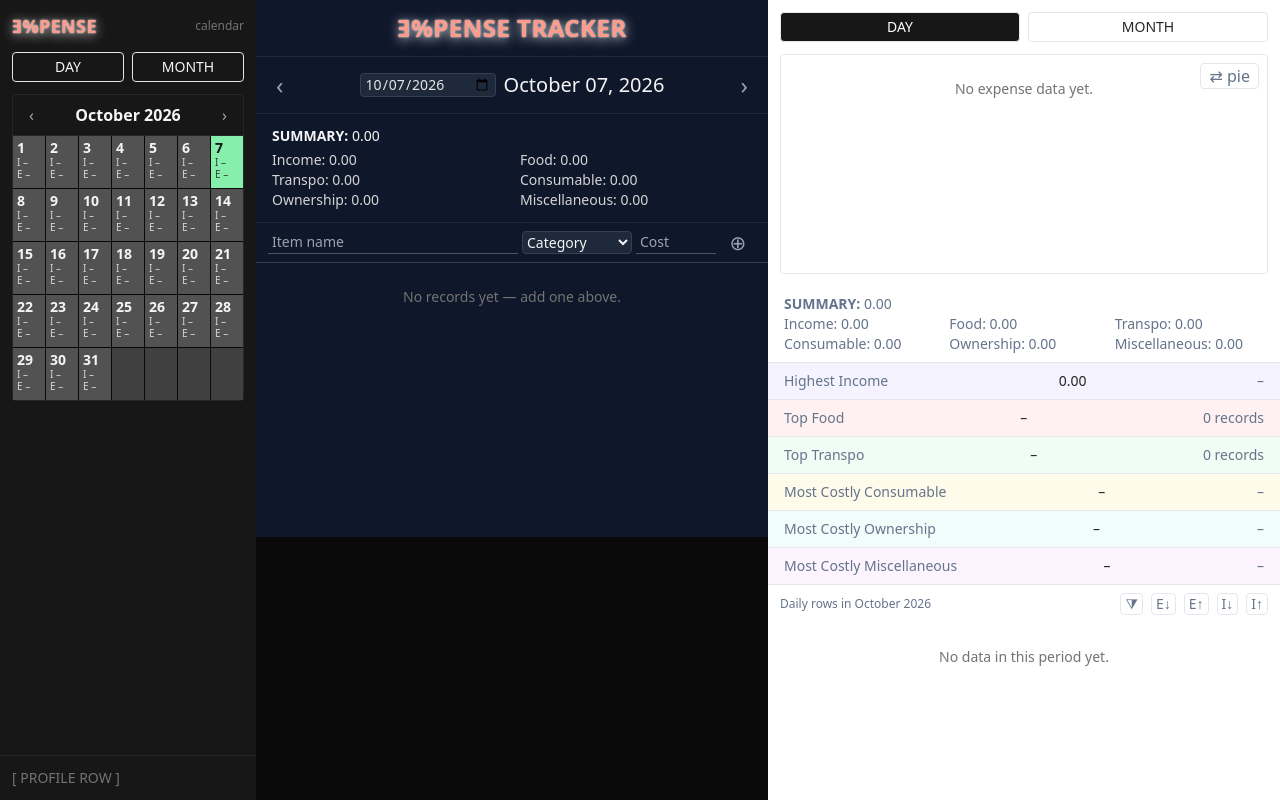
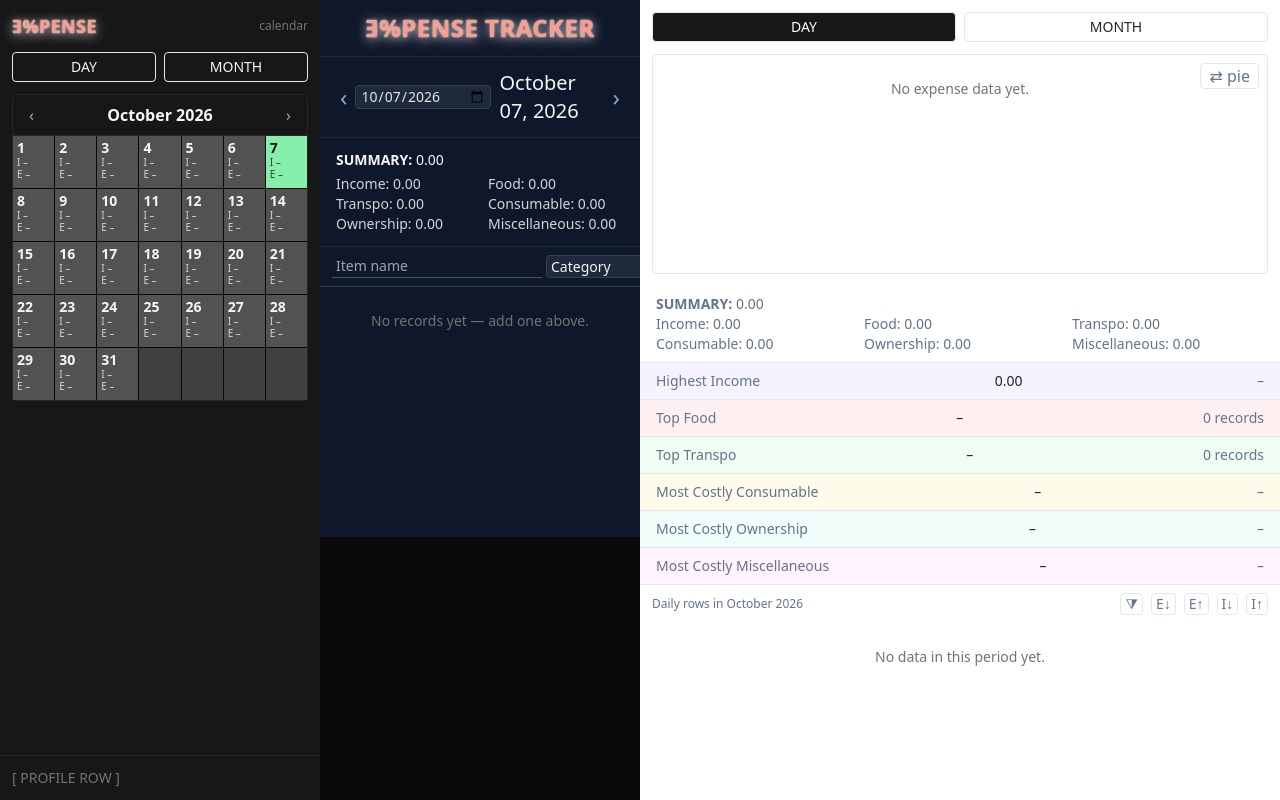
Before and after one commit to bjkmz/expense-tracker, a Django app: page /day/1/ in a window 1280 px wide. Run offline with Django 5.2, Linux system fonts and the light colour scheme; data comes from the database, SQL or seed files in the repository; data that the repository does not hold is empty; some libraries are stand-ins or nearby versions.

Commit message:
interface-widths

```diff
--- a/templates/records_page.html
+++ b/templates/records_page.html
@@ -3,7 +3,7 @@
 {% block content %}
 <div class="min-h-screen flex flex-col lg:flex-row bg-neutral-950">
   {# Left: calendar aside (reuse Day/Month tabs) #}
-  <aside class="bg-neutral-900 text-neutral-100 w-full lg:w-64 shrink-0 flex-col hidden md:flex">
+  <aside class="bg-neutral-900 text-neutral-100 w-full lg:w-[25vw] lg:flex-none lg:shrink-0 flex-col hidden md:flex">
     <div class="flex items-center justify-between p-3">
       <a href="/" class="font-black banner text-lg">Ǝ%PENSE</a>
       <span class="text-xs text-neutral-500">calendar</span>
@@ -20,7 +20,7 @@
   </aside>
 
   {# Middle: records panel (dark) #}
-  <section class="flex-1 min-w-0">
+  <section class="flex-1 min-w-0 lg:flex-none lg:w-[25vw]">
     <header class="bg-slate-900 text-center py-4 border-b border-slate-800 lg:hidden">
       <a href="/" class="banner text-2xl font-black">Ǝ%PENSE TRACKER</a>
     </header>
@@ -31,7 +31,7 @@
   </section>
 
   {# Right: insights panel (P4) #}
-  <section class="flex-1 min-w-0 bg-white min-h-[40vh]">
+  <section class="flex-1 min-w-0 bg-white min-h-[40vh] lg:flex-none lg:w-[50vw]">
     {% include "partials/insights_panel.html" %}
   </section>
 </div>
```
